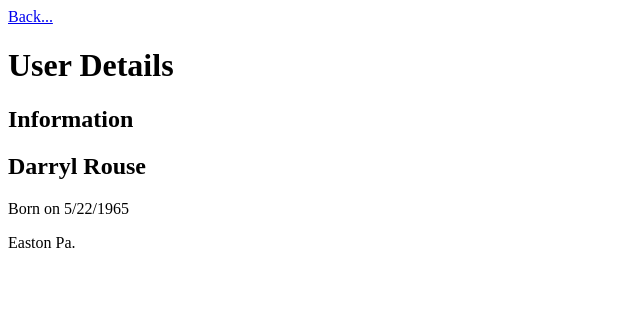
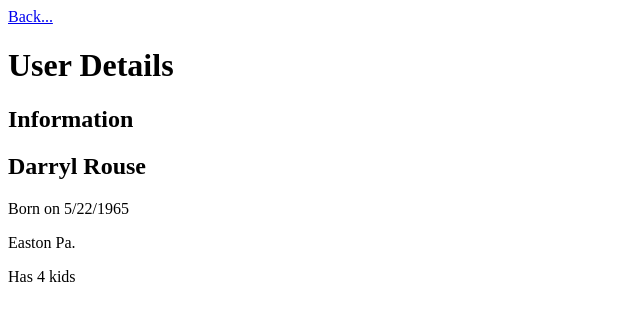
Before and after one commit to drouse22/rprojA, a plain HTML site: page info.html in a window 1280 px wide. Shown: the full height of the page, 0-640 px from the left. Drawn offline with Linux system fonts and the light colour scheme.

Commit message:
Number of kids

```diff
--- a/info.html
+++ b/info.html
@@ -10,5 +10,6 @@
     <h2>Darryl Rouse</h2>
     <p>Born on 5/22/1965</p>
     <p>Easton Pa.<p>
+    <p>Has 4 kids<p>
   </body>
 </html>
```
